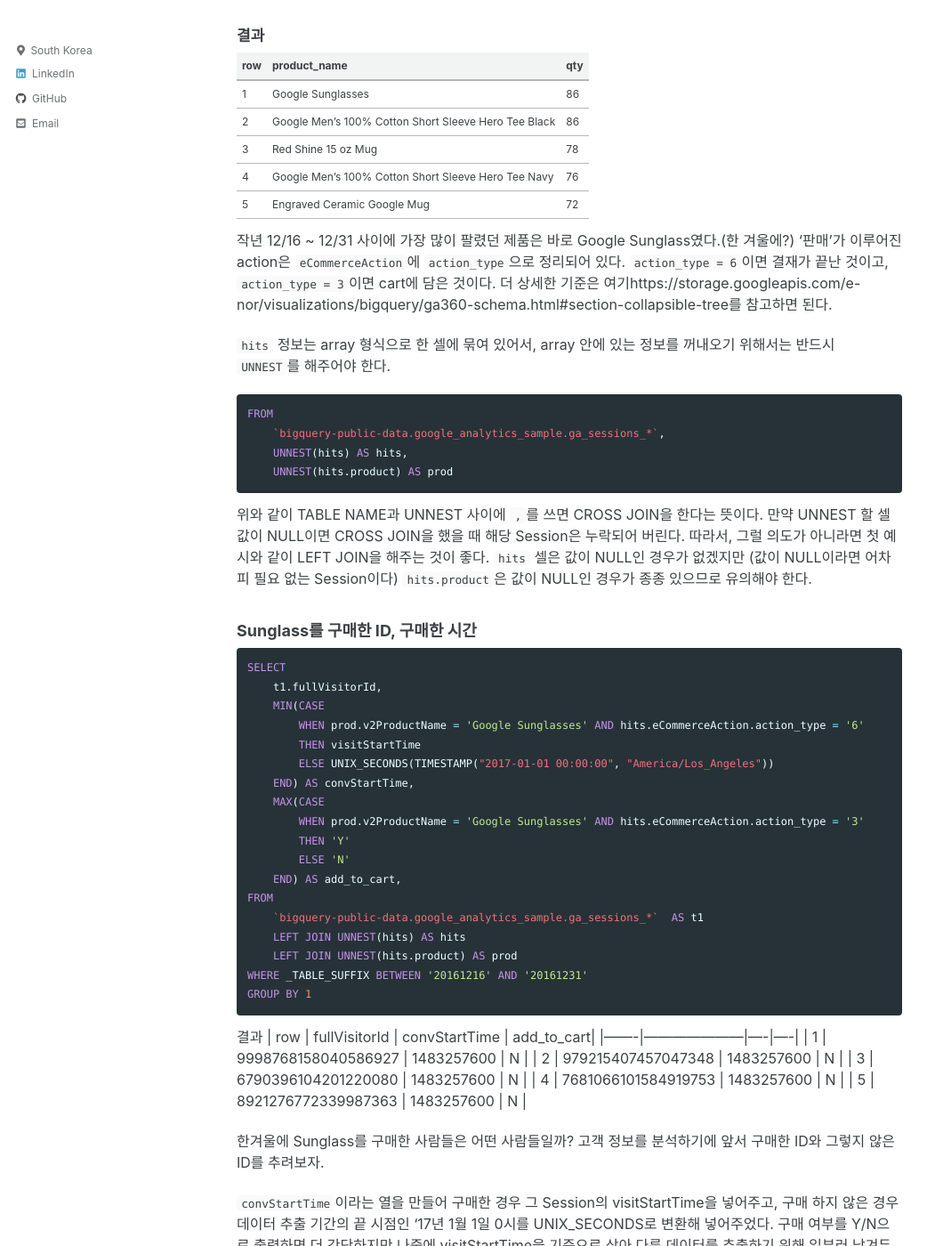
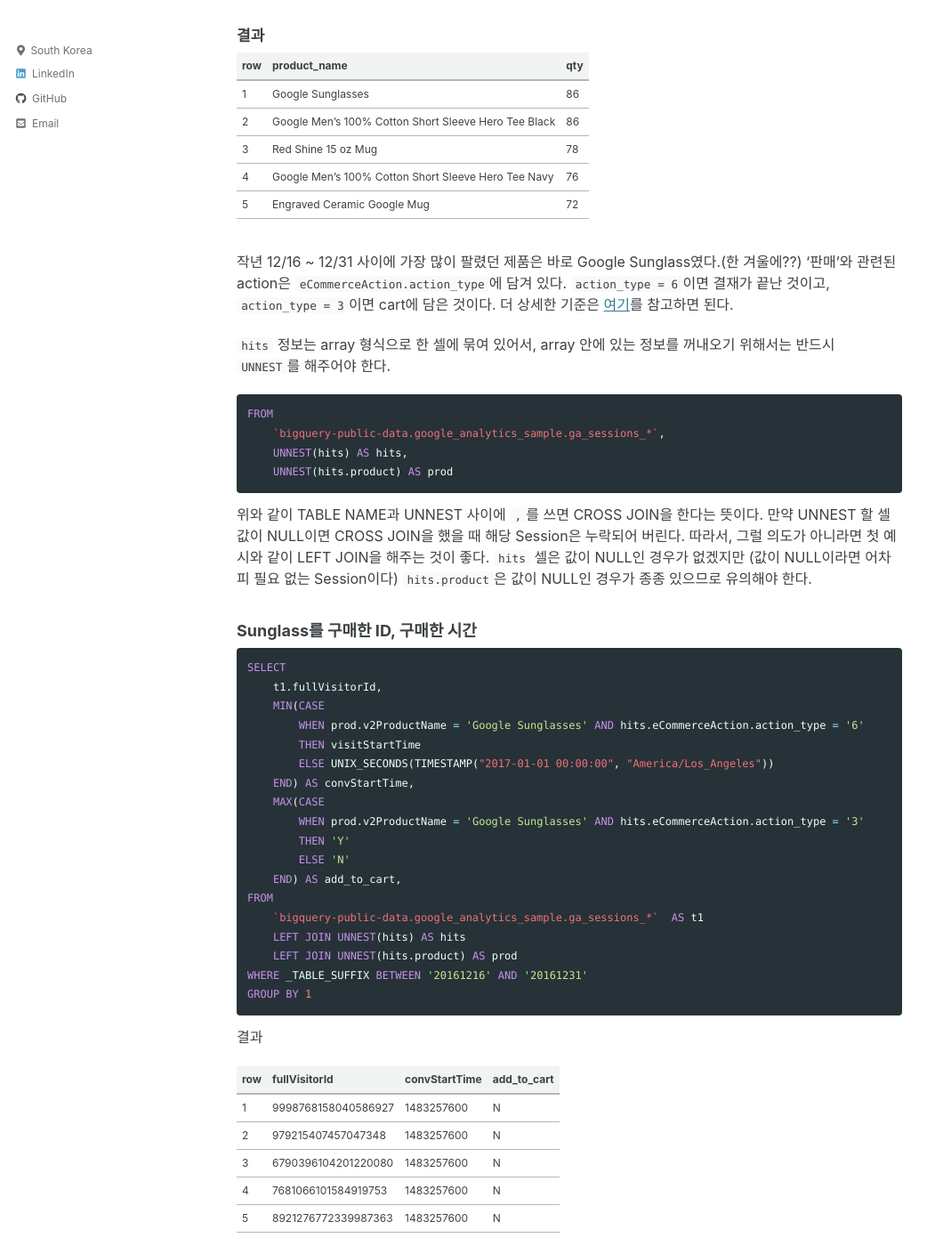
Before and after one commit to amoryoungakim/amoryoungakim.github.io, a Jekyll site: the page built from _posts/2020-10-09-bigquery-part1.md, in a window 1280 px wide and 1400 px high, scrolled down 579 px. Shown: the whole window at 89% size, without its empty margins (0-1060 px from the left). Built offline with Jekyll 4.4.1, drawn with Linux system fonts in a browser that asks for light colours; cached includes are drawn as plain includes; comment, search, counter and statistics services are not loaded.

Commit message:
Update 2020-10-09-bigquery-part1.md

````diff
--- a/_posts/2020-10-09-bigquery-part1.md
+++ b/_posts/2020-10-09-bigquery-part1.md
@@ -34,8 +34,8 @@ LIMIT 5;
 | 4     | Google Men's 100% Cotton Short Sleeve Hero Tee Navy     | 76 |
 | 5     | Engraved Ceramic Google Mug                             | 72 |
 
-
-작년 12/16 ~ 12/31 사이에 가장 많이 팔렸던 제품은 바로 Google Sunglass였다.(한 겨울에?) '판매'가 이루어진 action은 `eCommerceAction`에 `action_type`으로 정리되어 있다. `action_type = 6`이면 결재가 끝난 것이고, `action_type = 3`이면 cart에 담은 것이다. 더 상세한 기준은 여기https://storage.googleapis.com/e-nor/visualizations/bigquery/ga360-schema.html#section-collapsible-tree를 참고하면 된다.
+<br>
+작년 12/16 ~ 12/31 사이에 가장 많이 팔렸던 제품은 바로 Google Sunglass였다.(한 겨울에??) '판매'와 관련된 action은 `eCommerceAction.action_type`에 담겨 있다. `action_type = 6`이면 결재가 끝난 것이고, `action_type = 3`이면 cart에 담은 것이다. 더 상세한 기준은 [여기](https://storage.googleapis.com/e-nor/visualizations/bigquery/ga360-schema.html#section-collapsible-tree)를 참고하면 된다.
 
 `hits` 정보는 array 형식으로 한 셀에 묶여 있어서, array 안에 있는 정보를 꺼내오기 위해서는 반드시 `UNNEST`를 해주어야 한다.
 
@@ -72,14 +72,16 @@ GROUP BY 1
 ```
 
 결과
+
 |  row  |    fullVisitorId    | convStartTime | add_to_cart|
-|-------|---------------------|----|----|
+|-------|---------------------|---------------|------------|
 | 1     | 9998768158040586927 | 1483257600 | N |
 | 2     | 979215407457047348 | 1483257600 | N |
 | 3     | 6790396104201220080 | 1483257600 | N |
 | 4     | 7681066101584919753  | 1483257600 | N |
 | 5     | 8921276772339987363 | 1483257600 | N |
 
+<br>
 한겨울에 Sunglass를 구매한 사람들은 어떤 사람들일까? 고객 정보를 분석하기에 앞서 구매한 ID와 그렇지 않은 ID를 추려보자.
 
 `convStartTime`이라는 열을 만들어 구매한 경우 그 Session의 visitStartTime을 넣어주고, 구매 하지 않은 경우 데이터 추출 기간의 끝 시점인 '17년 1월 1일 0시를 UNIX_SECONDS로 변환해 넣어주었다. 구매 여부를 Y/N으로 출력하면 더 간단하지만 나중에 visitStartTime을 기준으로 삼아 다른 데이터를 추출하기 위해 일부러 남겨두었다. `add_to_cart`는 간단하게 Y/N으로 출력했다.
````
